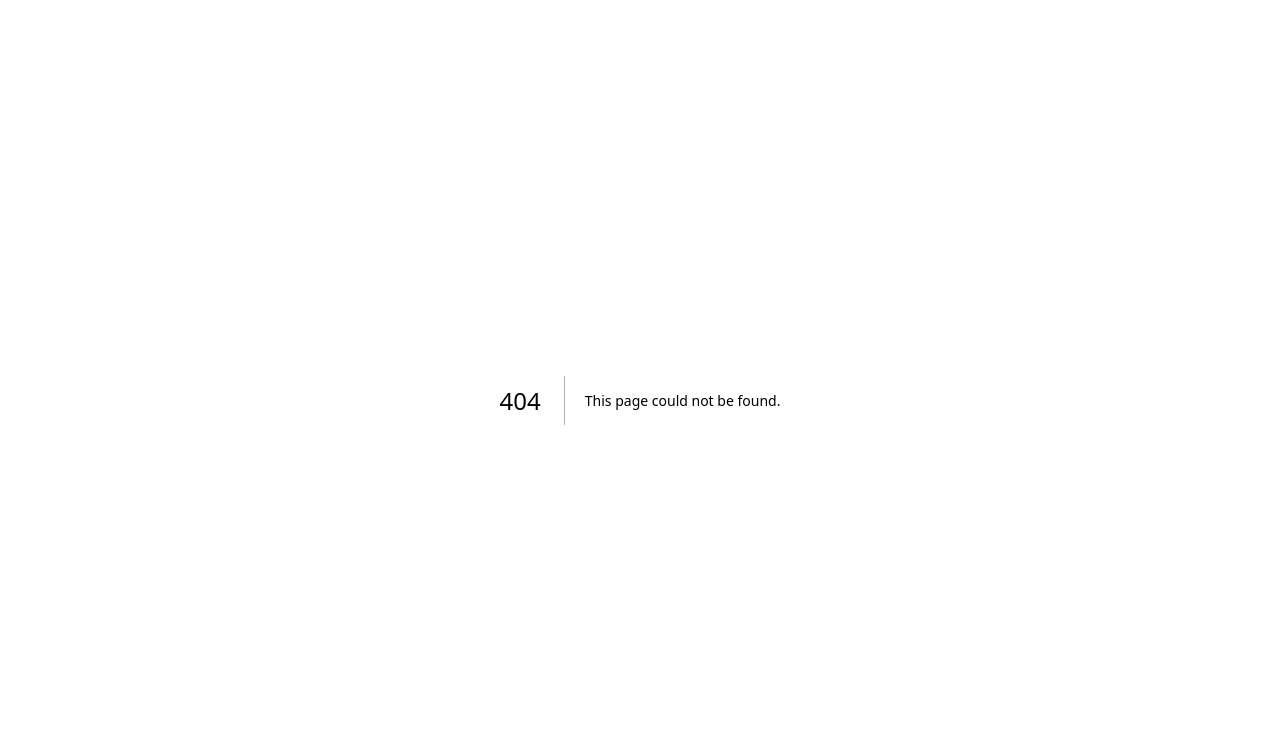
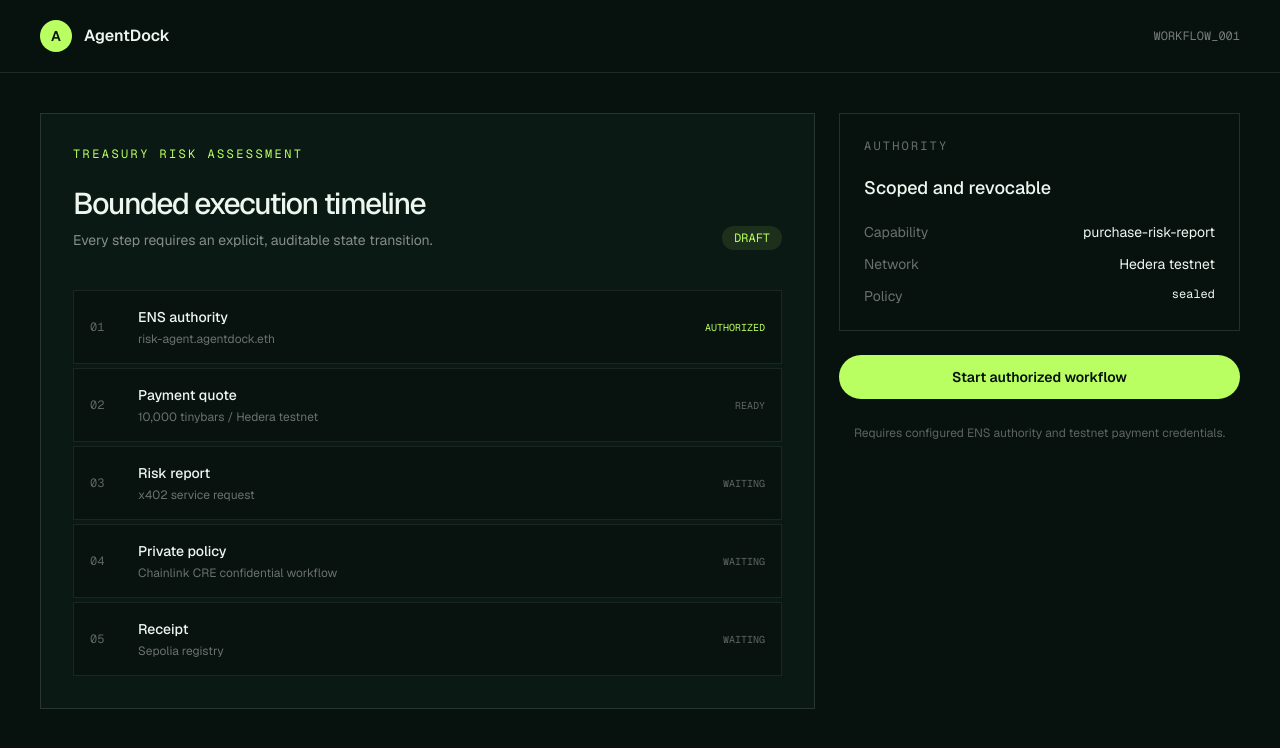
Before and after one commit to SaishKorgaonkar/agentdock, a Next.js app in the folder apps/web/: page /workflow in a window 1280 px wide. Before the commit this address had no page. Shown: the top 748 px of the page. Built offline with nearby package versions, Linux system fonts and the light colour scheme.

Commit message:
feat(web): add workflow console route

```diff
--- a/apps/web/src/app/page.tsx
+++ b/apps/web/src/app/page.tsx
@@ -16,7 +16,7 @@ export default function Home() {
           AgentDock
         </div>
         <div className="hidden items-center gap-7 text-sm text-white/55 md:flex">
-          <a href="#workflow" className="transition hover:text-white">
+          <a href="/workflow" className="transition hover:text-white">
             Workflow
           </a>
           <a href="#security" className="transition hover:text-white">
@@ -49,7 +49,7 @@ export default function Home() {
           </p>
           <div className="mt-10 flex flex-wrap gap-3">
             <a
-              href="#workflow"
+              href="/workflow"
               className="rounded-full bg-[#b9ff61] px-6 py-3 text-sm font-semibold text-[#07110e] transition hover:bg-[#d4ff98]"
             >
               Explore the workflow
--- /dev/null
+++ b/apps/web/src/app/workflow/page.tsx
@@ -0,0 +1,92 @@
+const timeline = [
+  ["ENS authority", "Authorized", "risk-agent.agentdock.eth"],
+  ["Payment quote", "Ready", "10,000 tinybars / Hedera testnet"],
+  ["Risk report", "Waiting", "x402 service request"],
+  ["Private policy", "Waiting", "Chainlink CRE confidential workflow"],
+  ["Receipt", "Waiting", "Sepolia registry"],
+];
+
+export default function WorkflowPage() {
+  return (
+    <main className="min-h-screen bg-[#07110e] text-[#edf6ef]">
+      <header className="flex items-center justify-between border-b border-white/10 px-6 py-5 lg:px-10">
+        <a href="/" className="flex items-center gap-3 font-semibold">
+          <span className="grid size-8 place-items-center rounded-full bg-[#b9ff61] text-sm text-[#07110e]">
+            A
+          </span>
+          AgentDock
+        </a>
+        <span className="font-mono text-xs text-white/45">WORKFLOW_001</span>
+      </header>
+      <div className="mx-auto grid max-w-7xl gap-6 px-6 py-10 lg:grid-cols-[1.45fr_.75fr] lg:px-10">
+        <section className="border border-white/12 bg-[#0b1914] p-6 sm:p-8">
+          <p className="font-mono text-xs uppercase tracking-[.2em] text-[#b9ff61]">
+            Treasury risk assessment
+          </p>
+          <div className="mt-6 flex flex-wrap items-end justify-between gap-4">
+            <div>
+              <h1 className="text-3xl font-medium tracking-[-.05em]">
+                Bounded execution timeline
+              </h1>
+              <p className="mt-2 text-sm text-white/50">
+                Every step requires an explicit, auditable state transition.
+              </p>
+            </div>
+            <span className="rounded-full bg-[#b9ff61]/10 px-3 py-1 font-mono text-xs text-[#b9ff61]">
+              DRAFT
+            </span>
+          </div>
+          <div className="mt-10 space-y-1">
+            {timeline.map(([title, status, detail], index) => (
+              <article
+                key={title}
+                className="grid grid-cols-[2rem_1fr_auto] items-center gap-4 border border-white/8 bg-[#08120f] p-4"
+              >
+                <span className="font-mono text-xs text-white/35">
+                  0{index + 1}
+                </span>
+                <div>
+                  <h2 className="text-sm font-medium">{title}</h2>
+                  <p className="mt-1 text-xs text-white/40">{detail}</p>
+                </div>
+                <span
+                  className={`font-mono text-[10px] ${status === "Authorized" ? "text-[#b9ff61]" : "text-white/35"}`}
+                >
+                  {status.toUpperCase()}
+                </span>
+              </article>
+            ))}
+          </div>
+        </section>
+        <aside className="space-y-6">
+          <section className="border border-white/12 p-6">
+            <p className="font-mono text-xs uppercase tracking-[.18em] text-white/40">
+              Authority
+            </p>
+            <p className="mt-5 text-lg font-medium">Scoped and revocable</p>
+            <dl className="mt-5 space-y-3 text-sm">
+              <div className="flex justify-between gap-4">
+                <dt className="text-white/40">Capability</dt>
+                <dd>purchase-risk-report</dd>
+              </div>
+              <div className="flex justify-between gap-4">
+                <dt className="text-white/40">Network</dt>
+                <dd>Hedera testnet</dd>
+              </div>
+              <div className="flex justify-between gap-4">
+                <dt className="text-white/40">Policy</dt>
+                <dd className="font-mono text-xs">sealed</dd>
+              </div>
+            </dl>
+          </section>
+          <button className="w-full rounded-full bg-[#b9ff61] px-5 py-3 text-sm font-semibold text-[#07110e]">
+            Start authorized workflow
+          </button>
+          <p className="px-2 text-center text-xs leading-5 text-white/35">
+            Requires configured ENS authority and testnet payment credentials.
+          </p>
+        </aside>
+      </div>
+    </main>
+  );
+}
```
